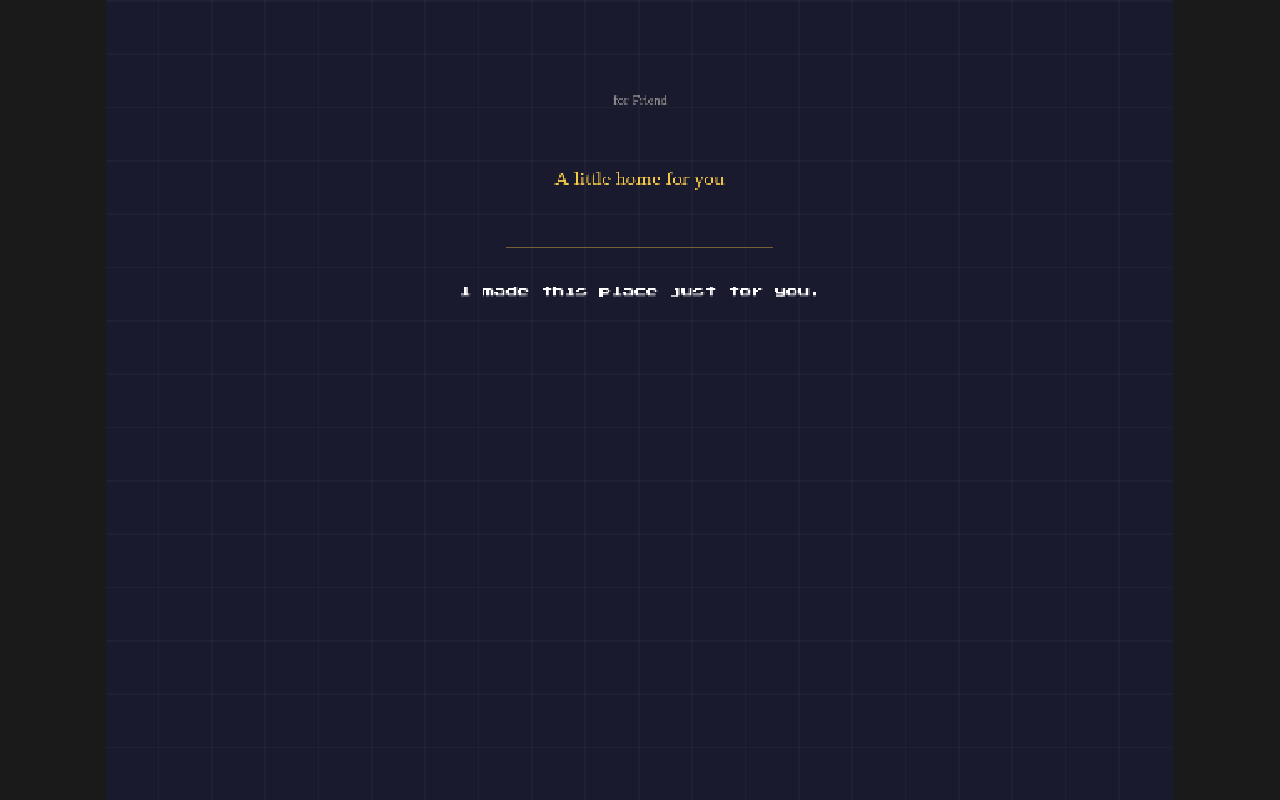
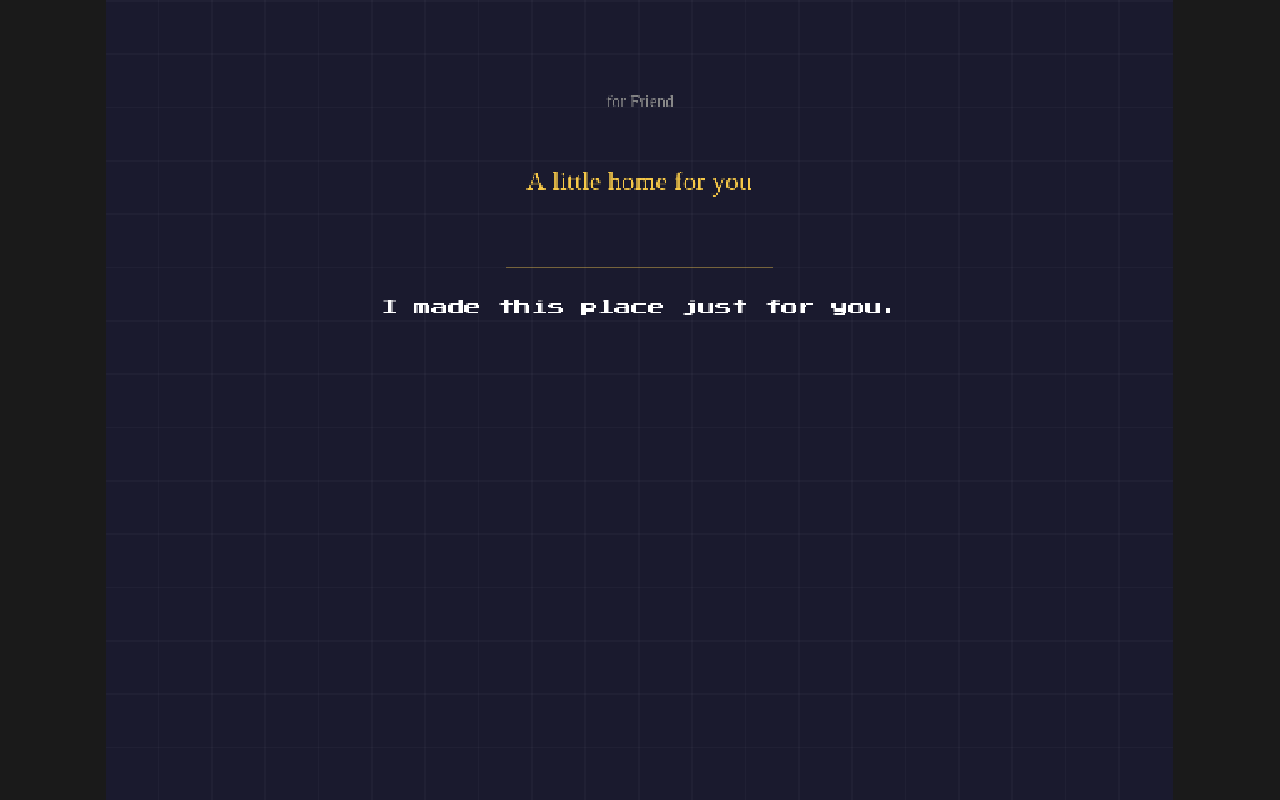
Before and after one commit to lindavalme/unfold-pixel-game, a website built with Vite: page index.html in a window 1280 px wide. Built offline with nearby package versions, Linux system fonts and the light colour scheme; animation ran at ten frames a second.

Commit message:
Option A: bump all font sizes for readability

```diff
--- a/index.html
+++ b/index.html
@@ -5,7 +5,7 @@
     <meta name="viewport" content="width=device-width, initial-scale=1.0" />
     <title>Unfold Pixel Game</title>
     <link rel="preconnect" href="https://fonts.googleapis.com">
-    <link href="https://fonts.googleapis.com/css2?family=Press+Start+2P&display=swap" rel="stylesheet">
+    <link href="https://fonts.googleapis.com/css2?family=Press+Start+2P&family=VT323&display=swap" rel="stylesheet">
     <style>
       * {
         margin: 0;
--- a/src/scenes/IntroScene.js
+++ b/src/scenes/IntroScene.js
@@ -26,13 +26,13 @@
 
     // "for [recipient]" label
     this.add.text(cx, 60, `for ${HOME.recipient}`, {
-      fontFamily: '"Press Start 2P"', fontSize: '8px',
+      fontFamily: '"Press Start 2P"', fontSize: '10px',
       color: DIM, resolution: 2,
     }).setOrigin(0.5);
 
     // Title
     this.add.text(cx, 100, HOME.title, {
-      fontFamily: '"Press Start 2P"', fontSize: '12px',
+      fontFamily: '"Press Start 2P"', fontSize: '16px',
       color: WARM, resolution: 2,
       wordWrap: { width: width - 64 }, align: 'center',
     }).setOrigin(0.5, 0);
@@ -40,13 +40,13 @@
     // Divider
     const div = this.add.graphics();
     div.lineStyle(1, 0xf7c948, 0.4);
-    div.lineBetween(cx - 80, 148, cx + 80, 148);
+    div.lineBetween(cx - 80, 160, cx + 80, 160);
 
     // Typewriter text
     this._fullText  = HOME.intro_text ?? '';
     this._charIndex = 0;
-    this._textObj   = this.add.text(cx, 172, '', {
-      fontFamily: '"Press Start 2P"', fontSize: '7px',
+    this._textObj   = this.add.text(cx, 180, '', {
+      fontFamily: '"Press Start 2P"', fontSize: '10px',
       color: WHITE, resolution: 2,
       wordWrap: { width: width - 80 }, align: 'center', lineSpacing: 10,
     }).setOrigin(0.5, 0);
@@ -60,7 +60,7 @@
 
     // "Tap to begin" prompt — hidden until typing finishes
     this._prompt = this.add.text(cx, height - 40, '▶  tap to begin', {
-      fontFamily: '"Press Start 2P"', fontSize: '8px',
+      fontFamily: '"Press Start 2P"', fontSize: '10px',
       color: WARM, resolution: 2,
     }).setOrigin(0.5).setAlpha(0);
 
```
